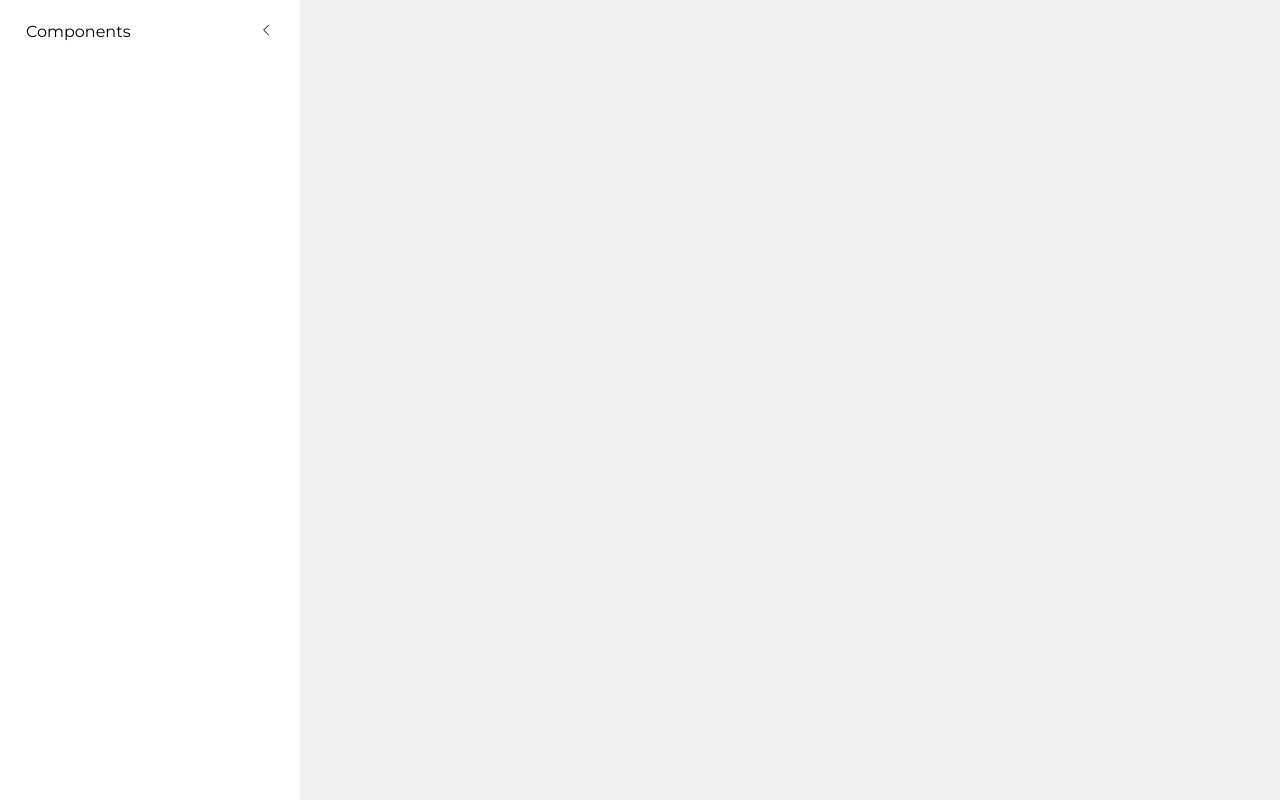
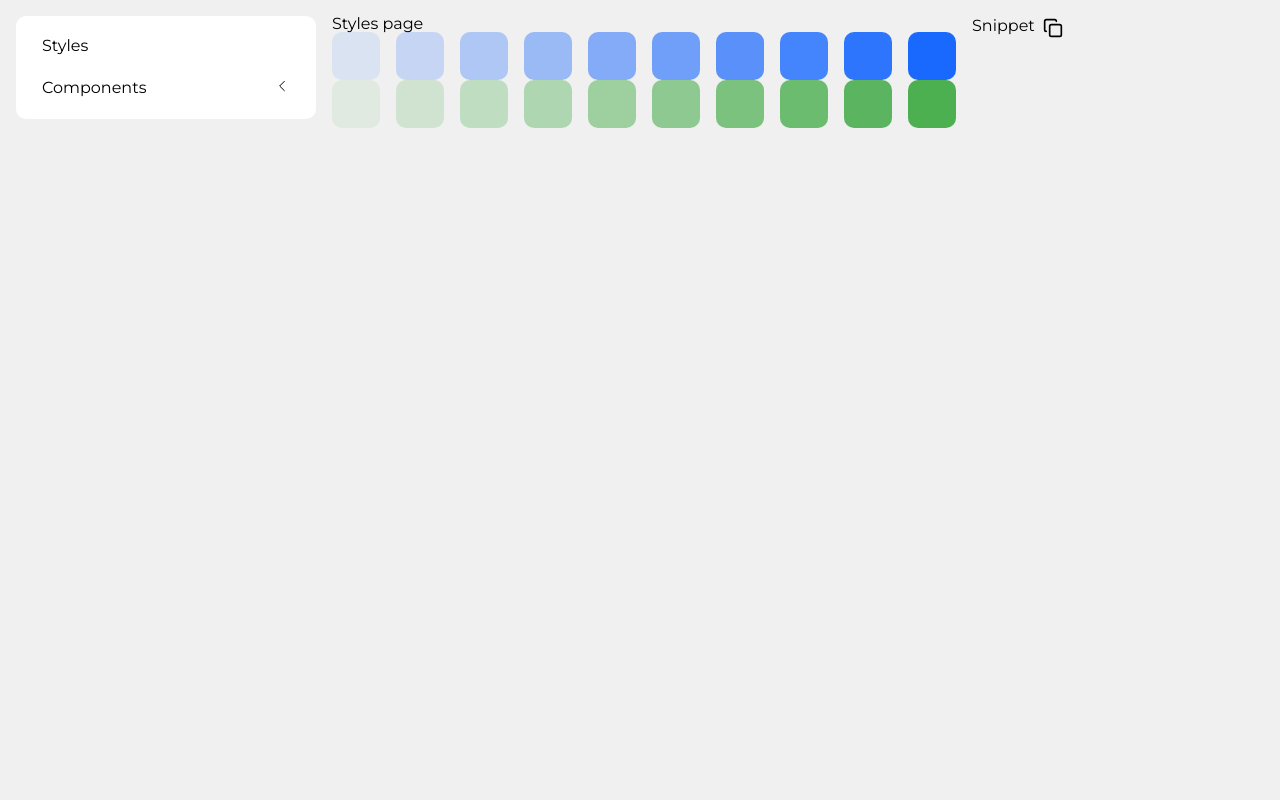
Before and after one commit to shinobi8894/react-beauty-component, a React (Create React App) app: page /styles in a window 1280 px wide. Built offline with nearby package versions, Linux system fonts and the light colour scheme.

Commit message:
Snippet component completed

```diff
--- a/src/App.css
+++ b/src/App.css
@@ -1,20 +1,36 @@
-@import url('https://fonts.googleapis.com/css2?family=Montserrat:ital,wght@0,100..900;1,100..900&display=swap');
+@import url("https://fonts.googleapis.com/css2?family=Montserrat:ital,wght@0,100..900;1,100..900&display=swap");
 
 :root {
-  --color-primary:       rgba(26,105,255, 1.0);
-  --color-primary-300:   rgba(26,105,255, .3);
-  --color-primary-200:   rgba(26,105,255, .2);
-  --color-primary-100:   rgba(26,105,255, .1);
-  --color-gray:          rgba(128, 128, 128, 1.0);
-  --color-gray-100:      rgba(128, 128, 128, .1);
-  --color-success:       rgba(76, 175, 80, 1);
+  --color-primary-100: rgba(26, 105, 255, 0.1);
+  --color-primary-200: rgba(26, 105, 255, 0.2);
+  --color-primary-300: rgba(26, 105, 255, 0.3);
+  --color-primary-400: rgba(26, 105, 255, 0.4);
+  --color-primary-500: rgba(26, 105, 255, 0.5);
+  --color-primary-600: rgba(26, 105, 255, 0.6);
+  --color-primary-700: rgba(26, 105, 255, 0.7);
+  --color-primary-800: rgba(26, 105, 255, 0.8);
+  --color-primary-900: rgba(26, 105, 255, 0.9);
+  --color-primary: rgba(26, 105, 255, 1);
+  --color-success-100: rgba(76, 175, 80, .1);
+  --color-success-200: rgba(76, 175, 80, .2);
+  --color-success-300: rgba(76, 175, 80, .3);
+  --color-success-400: rgba(76, 175, 80, .4);
+  --color-success-500: rgba(76, 175, 80, .5);
+  --color-success-600: rgba(76, 175, 80, .6);
+  --color-success-700: rgba(76, 175, 80, .7);
+  --color-success-800: rgba(76, 175, 80, .8);
+  --color-success-900: rgba(76, 175, 80, .9);
+  --color-success: rgba(76, 175, 80, 1);
+
+  --color-gray: rgba(128, 128, 128, 1);
+  --color-gray-100: rgba(128, 128, 128, 0.1);
   --color-success-hover: rgba(62, 142, 65, 1);
-  --color-white:         rgba(255, 255,255, 1);
-  --color-black:         rgba(0, 0,0, 1);
+  --color-white: rgba(255, 255, 255, 1);
+  --color-black: rgba(0, 0, 0, 1);
 
-  --radius : 10px;
+  --radius: 10px;
   --float: -5px;
-  --shadow : 10px;
+  --shadow: 10px;
 }
 
 * {
@@ -24,6 +40,9 @@
 
 .app {
   display: flex;
+  align-items: flex-start;
   min-height: 100vh;
   background-color: #f0f0f0;
+  padding: 1rem;
+  gap: 1rem;
 }
--- a/src/App.tsx
+++ b/src/App.tsx
@@ -3,12 +3,17 @@ import TreeMenu from "./components/tree";
 import Pages from "./pages";
 import "./App.css";
 import "./reset.css";
+import Snippet from "./components/snippet";
 
 function App() {
   const treeData = [
     {
+      label: "Styles",
+      link: "styles",
+    },
+    {
       label: "Components",
-      link: "",
+      link: "#",
       children: [
         {
           label: "Input",
@@ -40,6 +45,7 @@ function App() {
         <TreeMenu data={treeData} />
         <Pages />
       </Router>
+      <Snippet/>
     </div>
   );
 }
--- a/src/components/icon/index.tsx
+++ b/src/components/icon/index.tsx
@@ -23,6 +23,38 @@ const icons: any = {
       ></path>
     </svg>
   ),
+  copy: (
+    <svg
+      xmlns="http://www.w3.org/2000/svg"
+      width="24"
+      height="24"
+      viewBox="0 0 24 24"
+      fill="none"
+      stroke="currentColor"
+      stroke-width="2"
+      stroke-linecap="round"
+      stroke-linejoin="round"
+    >
+      <rect width="14" height="14" x="8" y="8" rx="2" ry="2" />
+      <path d="M4 16c-1.1 0-2-.9-2-2V4c0-1.1.9-2 2-2h10c1.1 0 2 .9 2 2" />
+    </svg>
+  ),
+  doubleCheck: (
+    <svg
+      xmlns="http://www.w3.org/2000/svg"
+      width="24"
+      height="24"
+      viewBox="0 0 24 24"
+      fill="none"
+      stroke="currentColor"
+      stroke-width="2"
+      stroke-linecap="round"
+      stroke-linejoin="round"
+    >
+      <path d="M18 6 7 17l-5-5" />
+      <path d="m22 10-7.5 7.5L13 16" />
+    </svg>
+  ),
 };
 
 const Icon = ({ icon, ...rest }: PropsType) => {
--- /dev/null
+++ b/src/components/snippet/index.tsx
@@ -0,0 +1,50 @@
+import { useState } from "react";
+import Icon from "../icon";
+import "./style.css";
+
+interface IconClasses {
+  [key: string]: {
+    [key: number]: string;
+  };
+}
+
+const ICON_CLASSES: IconClasses = {
+  doubleCheck: {
+    0: "icons opacity-0",
+    1: "animate-fade-in icons",
+    2: "animate-fade-out icons",
+  },
+  copy: {
+    0: "icons",
+    1: "animate-fade-out icons",
+    2: "animate-fade-in icons",
+  },
+};
+
+export default function Snippet() {
+  const [copied, setCopied] = useState<number>(0);
+
+  const handleCopy = () => {
+    const snippetText = "Snippet";
+    navigator.clipboard.writeText(snippetText);
+    setCopied(1);
+    setTimeout(() => setCopied(2), 1500);
+  };
+
+  return (
+    <div className="snippet">
+      <div>Snippet</div>
+      <div className="actions">
+        <Icon
+          icon={"doubleCheck"}
+          className={ICON_CLASSES.doubleCheck[copied]}
+        />
+        <Icon
+          icon={"copy"}
+          className={ICON_CLASSES.copy[copied]}
+          onClick={handleCopy}
+        />
+      </div>
+    </div>
+  );
+}
--- /dev/null
+++ b/src/components/snippet/style.css
@@ -0,0 +1,55 @@
+.snippet {
+  display: flex;
+  align-items: center;
+  gap: 0.5rem;
+}
+
+.actions {
+  position: relative;
+  display: flex;
+  width: 20px;
+  height: 20px;
+}
+
+.icons {
+  cursor: pointer;
+  position: absolute;
+}
+
+.icons svg {
+  width: 20px;
+}
+
+.opacity-0 {
+  opacity: 0;
+}
+
+.animate-fade-in {
+  animation-name: fade-in;
+  animation-duration: 0.5s;
+  animation-fill-mode: forwards;
+}
+
+.animate-fade-out {
+  animation-name: fade-out;
+  animation-duration: 0.5s;
+  animation-fill-mode: forwards;
+}
+
+@keyframes fade-in {
+  0% {
+    opacity: 0;
+  }
+  100% {
+    opacity: 1;
+  }
+}
+
+@keyframes fade-out {
+  0% {
+    opacity: 1;
+  }
+  100% {
+    opacity: 0;
+  }
+}
--- a/src/components/tooltip/index.tsx
+++ b/src/components/tooltip/index.tsx
@@ -7,14 +7,14 @@ interface TooltipProps {
 }
 
 const Tooltip: React.FC<TooltipProps> = ({ text, children }) => {
-  const [isHovered, setIsHovered] = useState(false);
+  const [isHovered, setIsHovered] = useState(0);
 
   const handleMouseEnter = () => {
-    setIsHovered(true);
+    setIsHovered(1);
   };
 
   const handleMouseLeave = () => {
-    setIsHovered(false);
+    setIsHovered(2);
   };
 
   return (
@@ -22,7 +22,11 @@ const Tooltip: React.FC<TooltipProps> = ({ text, children }) => {
       <span className="tooltip-label">{children}</span>
       <div
         className={`tooltip ${
-          isHovered ? "tooltip-hover" : "tooltip-hoverout"
+          isHovered === 1
+            ? "tooltip-hover"
+            : isHovered === 2
+            ? "tooltip-hoverout"
+            : ""
         }`}
       >
         <p>{text}</p>
--- a/src/components/tree/style.css
+++ b/src/components/tree/style.css
@@ -3,6 +3,7 @@
   max-width: 300px;
   background-color: var(--color-white);
   padding: 10px;
+  border-radius: var(--radius);
 }
 
 .tree-node {
--- a/src/pages/index.tsx
+++ b/src/pages/index.tsx
@@ -4,11 +4,13 @@ import ButtonPage from "./button";
 import CardPage from "./card";
 import TabsPage from "./tabs";
 import TooltipPage from "./tooltip";
+import StylesPage from "./styles";
 
 export default function Pages() {
   return (
     <div>
       <Routes>
+        <Route path="/styles"  element={<StylesPage />} />
         <Route path="/input"  element={<InputPage />} />
         <Route path="/button" element={<ButtonPage />} />
         <Route path="/card"   element={<CardPage />} />
--- /dev/null
+++ b/src/pages/styles/index.tsx
@@ -0,0 +1,133 @@
+import "./style.css";
+
+export default function StylesPage() {
+  return (
+    <div>
+      Styles page
+      <div className="card-box">
+        <div
+          className="card"
+          style={{
+            backgroundColor: "var(--color-primary-100)",
+          }}
+        />
+        <div
+          className="card"
+          style={{
+            backgroundColor: "var(--color-primary-200)",
+          }}
+        />
+        <div
+          className="card"
+          style={{
+            backgroundColor: "var(--color-primary-300)",
+          }}
+        />
+        <div
+          className="card"
+          style={{
+            backgroundColor: "var(--color-primary-400)",
+          }}
+        />
+        <div
+          className="card"
+          style={{
+            backgroundColor: "var(--color-primary-500)",
+          }}
+        />
+        <div
+          className="card"
+          style={{
+            backgroundColor: "var(--color-primary-600)",
+          }}
+        />
+        <div
+          className="card"
+          style={{
+            backgroundColor: "var(--color-primary-700)",
+          }}
+        />
+        <div
+          className="card"
+          style={{
+            backgroundColor: "var(--color-primary-800)",
+          }}
+        />
+        <div
+          className="card"
+          style={{
+            backgroundColor: "var(--color-primary-900)",
+          }}
+        />
+        <div
+          className="card"
+          style={{
+            backgroundColor: "var(--color-primary)",
+          }}
+        />
+      </div>
+      <div className="card-box">
+        <div
+          className="card"
+          style={{
+            backgroundColor: "var(--color-success-100)",
+          }}
+        />
+        <div
+          className="card"
+          style={{
+            backgroundColor: "var(--color-success-200)",
+          }}
+        />
+        <div
+          className="card"
+          style={{
+            backgroundColor: "var(--color-success-300)",
+          }}
+        />
+        <div
+          className="card"
+          style={{
+            backgroundColor: "var(--color-success-400)",
+          }}
+        />
+        <div
+          className="card"
+          style={{
+            backgroundColor: "var(--color-success-500)",
+          }}
+        />
+        <div
+          className="card"
+          style={{
+            backgroundColor: "var(--color-success-600)",
+          }}
+        />
+        <div
+          className="card"
+          style={{
+            backgroundColor: "var(--color-success-700)",
+          }}
+        />
+        <div
+          className="card"
+          style={{
+            backgroundColor: "var(--color-success-800)",
+          }}
+        />
+        <div
+          className="card"
+          style={{
+            backgroundColor: "var(--color-success-900)",
+          }}
+        />
+        <div
+          className="card"
+          style={{
+            backgroundColor: "var(--color-success)",
+          }}
+        />
+      </div>
+    </div>
+  );
+}
--- /dev/null
+++ b/src/pages/styles/style.css
@@ -0,0 +1,11 @@
+.card {
+  width: 3rem;
+  height: 3rem;
+  border-radius: var(--radius);
+}
+
+.card-box {
+  display: flex;
+  flex-direction: row;
+  gap: 1rem;
+}
```
